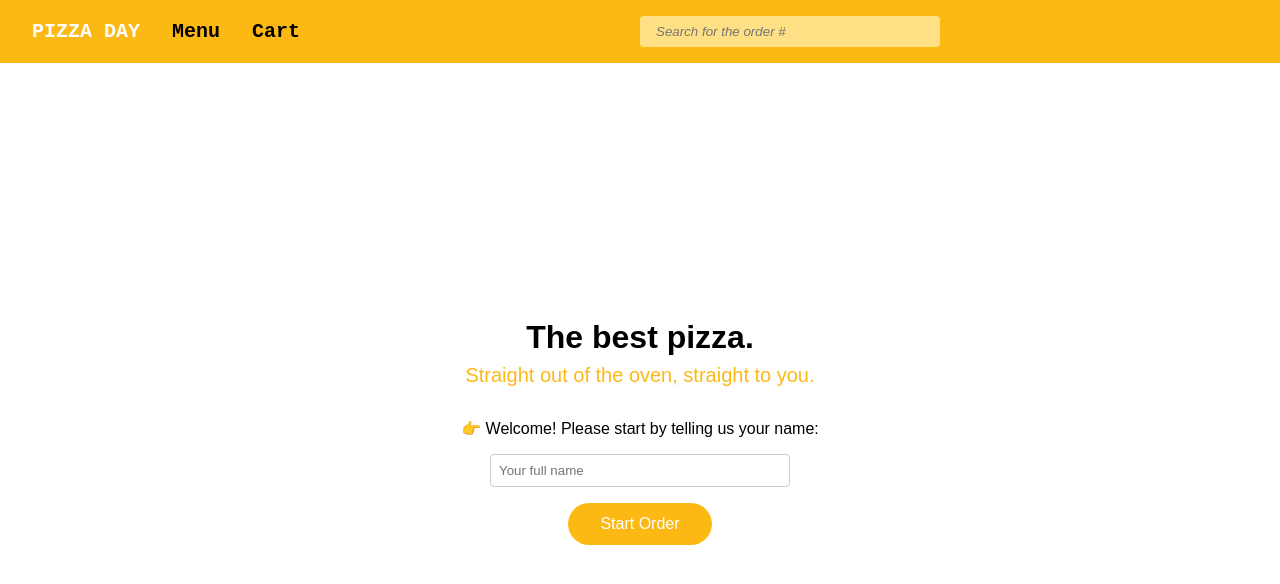
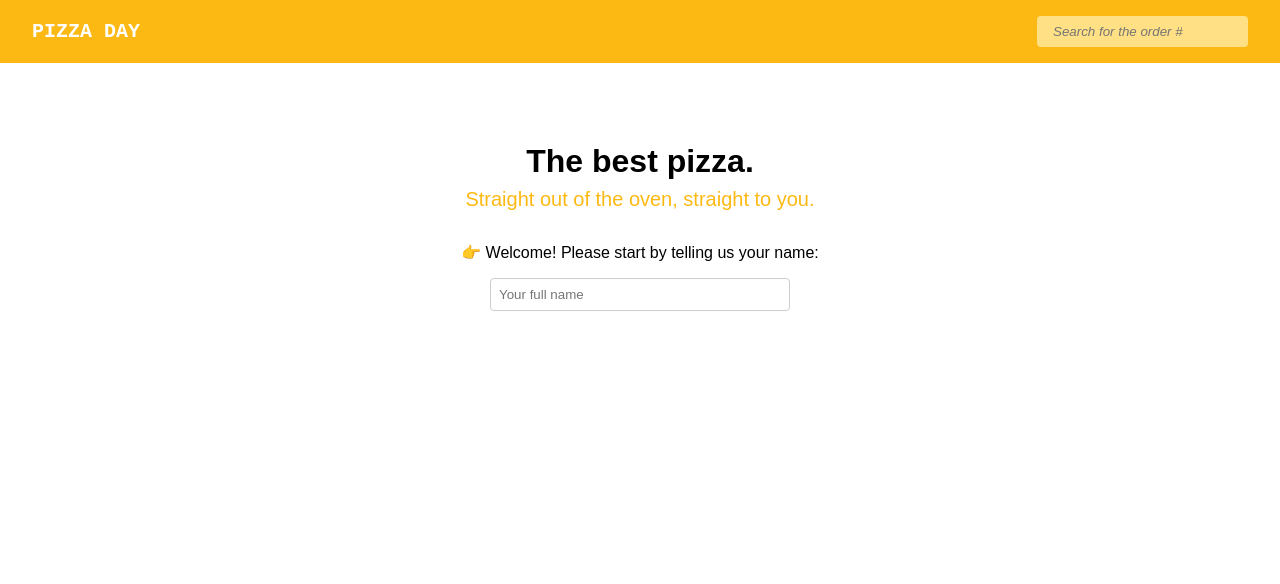
Before and after one commit to saintgregoire/ReactHillel, a React (Vite) app: page / in a window 1280 px wide. Shown: the top 584 px of the page. Built offline with nearby package versions, Linux system fonts and the light colour scheme.

Commit message:
feat => widget to the bottom added; refact => PizzaItem => useEffect & useSatate replaced by useMemo

```diff
--- a/src/App.jsx
+++ b/src/App.jsx
@@ -6,6 +6,7 @@ import "./App.css";
 import { Route, Routes } from "react-router";
 import OrderForm from "./pages/OrderForm/OrderForm";
 import OrderStatus from "./pages/OrderStatus/OrderStatus";
+import CartWidget from "./components/CartVidget/CartWidget";
 
 function App() {
   return (
@@ -18,6 +19,7 @@ function App() {
         <Route path="/order_form" element={<OrderForm/>} />
         <Route path="/orders/:id" element={<OrderStatus/>} />
       </Routes>
+      <CartWidget />
     </div>
   );
 }
--- /dev/null
+++ b/src/components/CartVidget/CartWidget.css
@@ -0,0 +1,25 @@
+.widget{
+  display: flex;
+  justify-content: space-between;
+  padding: 1rem 2rem;
+  background: rgb(41 37 36);
+  color: white;
+  position: fixed;
+  left: 0;
+  right: 0;
+  bottom: 0;
+  z-index: 9999;
+}
+
+.widget_left{
+  display: flex;
+  gap: 1rem;
+}
+
+.widget_link{
+  color: white;
+}
+
+.widget_link:hover{
+  opacity: .8;
+}
--- /dev/null
+++ b/src/components/CartVidget/CartWidget.jsx
@@ -0,0 +1,33 @@
+import { useContext, useMemo } from "react";
+import { CartContext } from "../../context/CartContext";
+import { Link } from "react-router";
+import "./CartWidget.css";
+
+function CartWidget() {
+
+  const { cartItems } = useContext(CartContext);
+
+  const { totalQty, totalPrice } = useMemo(() => {
+    return cartItems.cartItems.reduce(
+      (acc, item) => ({
+        totalQty: acc.totalQty + item.qty,
+        totalPrice: acc.totalPrice + item.price,
+      }),
+      { totalQty: 0, totalPrice: 0 }
+    );
+  }, [cartItems.cartItems]);
+
+  return (
+    <div className={totalQty > 0 ? "widget" : "hidden"}>
+      <div className="widget_left">
+        <p>{totalQty} pizzas</p>
+        <p>€{totalPrice}.00</p>
+      </div>
+      <Link to="/cart" className="widget_link">
+        Open Cart
+      </Link>
+    </div>
+  );
+}
+
+export default CartWidget;
--- a/src/components/Header/Header.css
+++ b/src/components/Header/Header.css
@@ -28,6 +28,6 @@ nav > a:hover{
   background-color: #ffe084;
   border: none;
   padding: 0.5rem 1rem;
-  width: 300px;
+  max-width: 300px;
   font-style: italic;
 }
--- a/src/components/Header/Header.jsx
+++ b/src/components/Header/Header.jsx
@@ -25,12 +25,12 @@ function Header() {
         <NavLink to="/" className="logo">
           PIZZA DAY
         </NavLink>
-        <NavLink to="/menu" className="logo">
+        {/* <NavLink to="/menu" className="logo">
           Menu
-        </NavLink>
-        <NavLink to="/cart" className="logo">
+        </NavLink> */}
+        {/* <NavLink to="/cart" className="logo">
           Cart
-        </NavLink>
+        </NavLink> */}
       </nav>
       <form onSubmit={formSubmit}>
         <Input
@@ -41,7 +41,7 @@ function Header() {
           onChange={changeInputValue}
         />
       </form>
-      <div className="username">{userName}</div>
+      {userName && <div className="username">{userName}</div> }
     </header>
   );
 }
--- a/src/components/PizzaItem/PizzaItem.jsx
+++ b/src/components/PizzaItem/PizzaItem.jsx
@@ -1,4 +1,4 @@
-import { useContext, useEffect, useState } from "react";
+import { useContext, useMemo } from "react";
 import Button from "../Button/Button";
 import "./PizzaItem.css";
 import { CartContext } from "../../context/CartContext";
@@ -10,20 +10,13 @@ function PizzaItem(props) {
   const { onAdd, onIncrement, onDecrement, cartItems } =
     useContext(CartContext);
 
-  const [count, setCount] = useState(0);
-
-  useEffect(() => {
-    const counterValue = () => {
-      console.log("WORK");
-      const item = cartItems.cartItems.find((item) => item.id === id);
-      if (item) {
-        setCount(item.qty);
-      } else{
-        setCount(0);
-      }
-    };
-
-    counterValue();
+  const count = useMemo(() => {
+    const item = cartItems.cartItems.find((item) => item.id === id);
+    if (item) {
+      return item.qty;
+    } else {
+      return 0;
+    }
   }, [cartItems.cartItems]);
 
   return (
--- a/src/pages/Home/Home.css
+++ b/src/pages/Home/Home.css
@@ -2,17 +2,17 @@ main {
   flex: 1;
   display: flex;
   flex-direction: column;
-  justify-content: center;
   align-items: center;
   padding: 2rem;
   text-align: center;
 }
-h1 {
+.title_home {
   font-size: 2rem;
+  margin-top: 3rem;
   margin-bottom: 0.5rem;
 }
 .subtitle {
-  color: #FDB913;
+  color: #fdb913;
   font-size: 1.25rem;
   margin-bottom: 2rem;
 }
@@ -20,9 +20,14 @@ h1 {
   margin-bottom: 1rem;
 }
 
+.home_form {
+  display: flex;
+  flex-direction: column;
+  align-items: center;
+}
+
 .input-home {
-  width: 100%;
-  max-width: 300px;
+  width: 300px;
   padding: 0.5rem;
   margin-bottom: 1rem;
   border: 1px solid #ccc;
@@ -33,6 +38,7 @@ h1 {
   font-size: 1rem;
   border-radius: 9999px;
   transition: background-color 0.3s;
+  max-width: 200px;
 }
 
 .btn:hover {
--- a/src/pages/Home/Home.jsx
+++ b/src/pages/Home/Home.jsx
@@ -24,12 +24,12 @@ function Home() {
   if(userName.trim() === ""){
     return (
       <main>
-        <h1>The best pizza.</h1>
+        <h1 className="title_home">The best pizza.</h1>
         <p className="subtitle">Straight out of the oven, straight to you.</p>
         <p className="welcome">
           👉 Welcome! Please start by telling us your name:
         </p>
-        <form onSubmit={handleClick}>
+        <form className="home_form" onSubmit={handleClick}>
         <Input
           placeholder={"Your full name"}
           ariaLabel={"Your full name"}
@@ -37,14 +37,15 @@ function Home() {
           value={nameInputValue}
           onChange={handleChangeValue}
         />
-        <Button text={"Start Order"} className={"btn"} type={"submit"} />
+        <Button text={"Start Order"} className={nameInputValue.trim() === "" ? "hidden" : "btn"} type={"submit"} />
       </form>
       </main>
     );
   }
   return(
     <main>
-      <h1>Hello, {userName}</h1>
+      <h1 className="title_home">The best pizza.</h1>
+      <Button text={`Start Order, ${userName}`} className={"btn"} onClick={() => navigate("/menu")} />
     </main>
   )
 }
```
